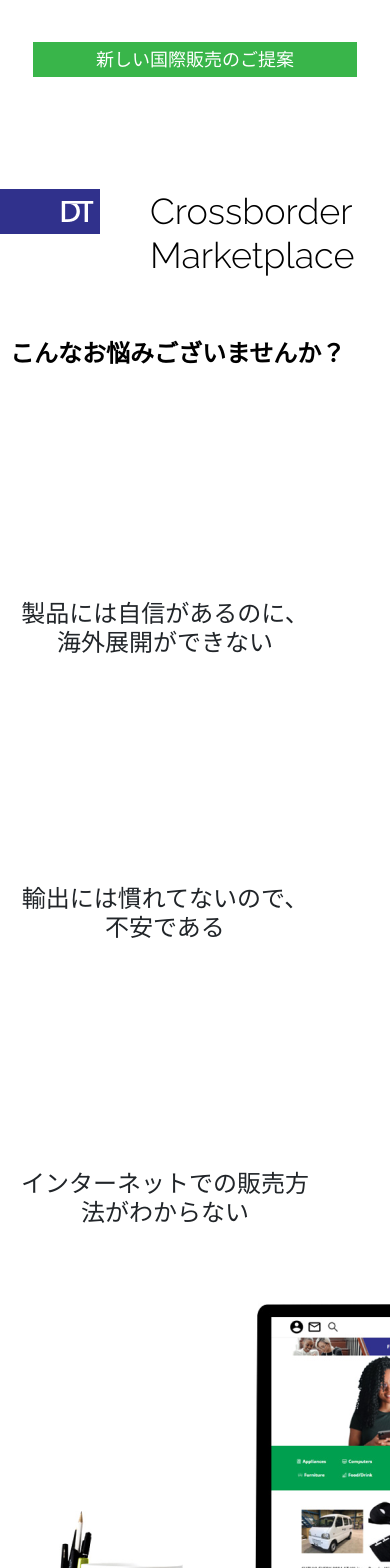
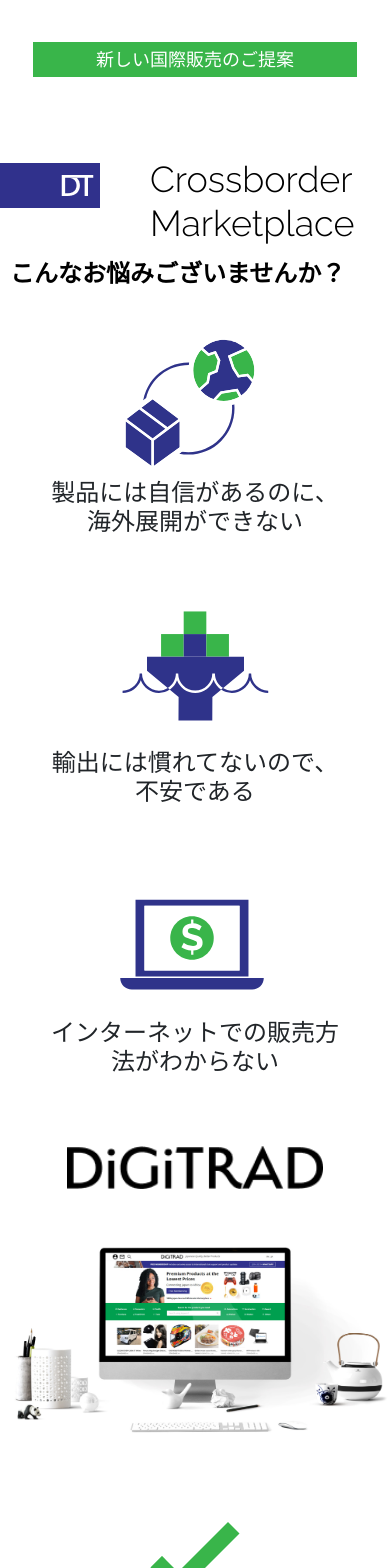
Before and after one commit to BolajiOlayinka/digitrad, a React (Create React App) app: page / in a window 390 px wide. Shown: the part 432-2000 px from the top of the page. Built offline with nearby package versions, Linux system fonts and the light colour scheme; no server answers.

Commit message:
cross border responsive section

```diff
--- a/src/Components/CrossBorder.js
+++ b/src/Components/CrossBorder.js
@@ -5,6 +5,7 @@ import IconOne from "../assets/icon1.svg";
 import IconTwo from "../assets/icon2.svg";
 import IconThree from "../assets/icon3.svg";
 import Desktop from "../assets/desktop.png";
+import Logo from "../assets/logo.png";
 import Tick from "../assets/tick.png";
 import Aos from "aos";
 import "aos/dist/aos.css";
@@ -32,7 +33,7 @@ export default function CrossBorder() {
         </HeaderSection>
         <IconsWrapper>
           <div className="row align-items-center">
-            <div className="col-xl-4 col-lg-4 col-md-4">
+            <div className="col-xl-4 col-lg-4 col-md-4 col-12">
               <Section>
                 <IconHead data-aos="fade-up">
                   <img src={IconOne} alt="Digitrad Icon" />
@@ -40,7 +41,7 @@ export default function CrossBorder() {
                 <IconText>製品には自信があるのに、海外展開ができない</IconText>
               </Section>
             </div>
-            <div className="col-xl-4 col-lg-4 col-md-4">
+            <div className="col-xl-4 col-lg-4 col-md-4 col-12">
               <Section>
                 <IconHead  data-aos="slide-up">
                   <img src={IconTwo} alt="Digitrad Icon" />
@@ -48,7 +49,7 @@ export default function CrossBorder() {
                 <IconText>輸出には慣れてないので、不安である</IconText>
               </Section>
             </div>
-            <div className="col-xl-4 col-lg-4 col-md-4">
+            <div className="col-xl-4 col-lg-4 col-md-4 col-12">
               <Section>
                 <IconHead  data-aos="fade-up">
                   <img src={IconThree} alt="Digitrad Icon" />
@@ -58,24 +59,27 @@ export default function CrossBorder() {
             </div>
           </div>
         </IconsWrapper>
+        <SmallDigitrad>
+        <img src={Logo} alt="Digitrad Logo"/>
+        </SmallDigitrad>
         <DesktopWrapper>
           <img src={Desktop} alt="" />
         </DesktopWrapper>
         <TickSection>
           <div className="row">
-            <div className="col-xl-4 col-lg-4 col-md-4 text-center">
+            <div className="col-xl-4 col-lg-4 col-md-4 col-12 text-center">
               <TickIcon data-aos="fade-up">
                 <img src={Tick} alt="digitrad Icon" />
               </TickIcon>
               <TickText>簡単掲載</TickText>
             </div>
-            <div className="col-xl-4 col-lg-4 col-md-4 text-center">
+            <div className="col-xl-4 col-lg-4 col-md-4 col-12 text-center">
               <TickIcon data-aos="fade-up">
                 <img src={Tick} alt="digitrad Icon" />
               </TickIcon>
               <TickText>安心サポート</TickText>
             </div>
-            <div className="col-xl-4 col-lg-4 col-md-4 text-center">
+            <div className="col-xl-4 col-lg-4 col-md-4 col-12 text-center">
               <TickIcon data-aos="fade-up">
                 <img src={Tick} alt="digitrad Icon" />
               </TickIcon>
@@ -116,6 +120,9 @@ const DTSection = styled.div`
   }
   @media (max-width: 575.9px) {
     width: 100px;
+  }
+  @media(max-width:426px){
+    margin-top:10px;
   }
 `;
 const Container = styled.div`
@@ -167,6 +174,7 @@ const EnglishHeading = styled.div`
     font-size: 36px;
 line-height: 44px;
 margin-left:50px;
+height:96px;
   }
 
 `;
@@ -207,9 +215,9 @@ const JapaneseHeading = styled.div`
     width:400px;
   }
   @media (max-width: 426px) {
-
+  height:50px;
     font-size: 24px;
-line-height: 85px;
+line-height: 0px;
 
     margin-left: -90px;
     width:350px;
@@ -220,6 +228,9 @@ line-height: 85px;
 const Section = styled.div`
   height: 240px;
   margin-top: 45px;
+  @media(max-width:426px){
+    margin-top:30px;
+  }
 `;
 const IconsWrapper = styled.div`
   padding-left: 15px;
@@ -227,7 +238,25 @@ const IconsWrapper = styled.div`
 
   width: 1002px;
   margin: auto;
+  @media(max-width:768px){
+    width:100%;
+
+  }
+  @media(max-width:426px){
+    width:100%;
+  }
 `;
+const SmallDigitrad = styled.div `
+text-align:center;
+margin-top:37px;
+margin-bottom:37px;
+img{
+  width:256px;
+}
+@media(min-width:576px){
+  display:none;
+}
+`
 const IconHead = styled.div`
   text-align: center;
   width: 150px;
@@ -247,18 +276,43 @@ const IconText = styled.div`
   font-weight: 300;
   font-style: normal;
   margin-top: 12.16px;
+  @media(max-width:768px){
+    margin:auto;
+  }
+
 `;
 
 const DesktopWrapper = styled.div`
   width: 1004px;
   margin: auto;
   margin-bottom: 80px;
+  @media(max-width:768px){
+    width:100%;
+    img{
+      width:100%;
+    }
+  }
+
+  @media(max-width:426px){
+    width:100%;
+    img{
+      width:100%;
+    }
+
+  }
 `;
 
 const TickSection = styled.div`
   width: 720px;
   margin: auto;
   margin-bottom: 60px;
+  @media(max-width:768px){
+    width:100%;
+
+  }
+  @media(max-width:426px){
+    width:100%;
+  }
 `;
 const TickIcon = styled.div`
   text-align: center;
@@ -289,10 +343,30 @@ const ActionButton = styled.a`
   line-height: 24px;
   justify-content: center;
   margin: auto;
+  @media(max-width:768px){
+    width:65%;
+    margin:auto;
+  }
+  @media(max-width:426px){
+    width:239px;
+    margin:auto;
+  }
 `;
 const LineEnding = styled.hr`
   width: 974px;
   margin: auto;
   border: 1px solid var(--mainBlack);
   margin-top: 70px;
+  @media(max-width:768px){
+    width:80%;
+    margin:auto;
+    margin-top:70px;
+
+  }
+  @media(max-width:426px){
+
+      width:157px;
+
+
+  }
 `;
```
